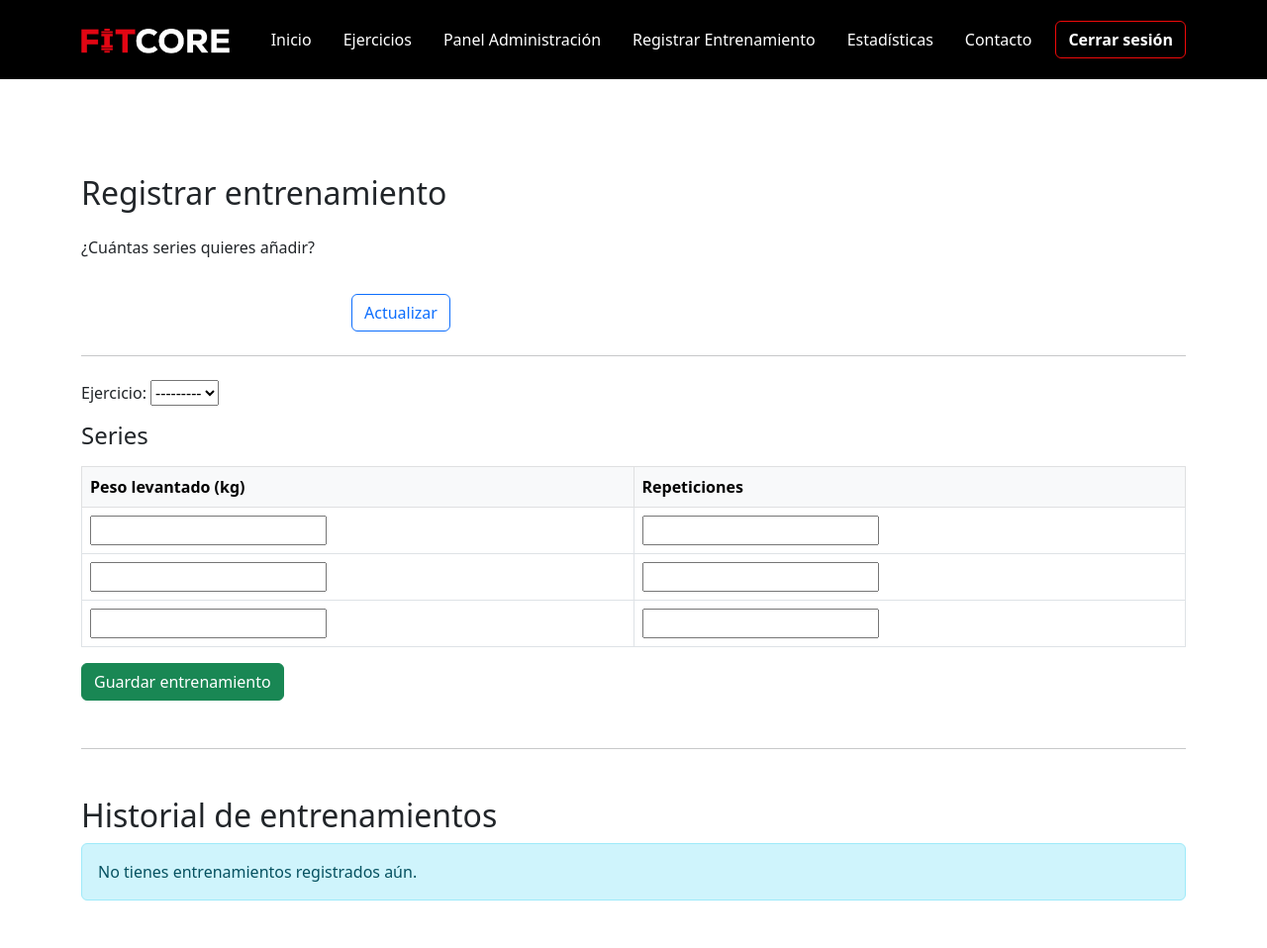
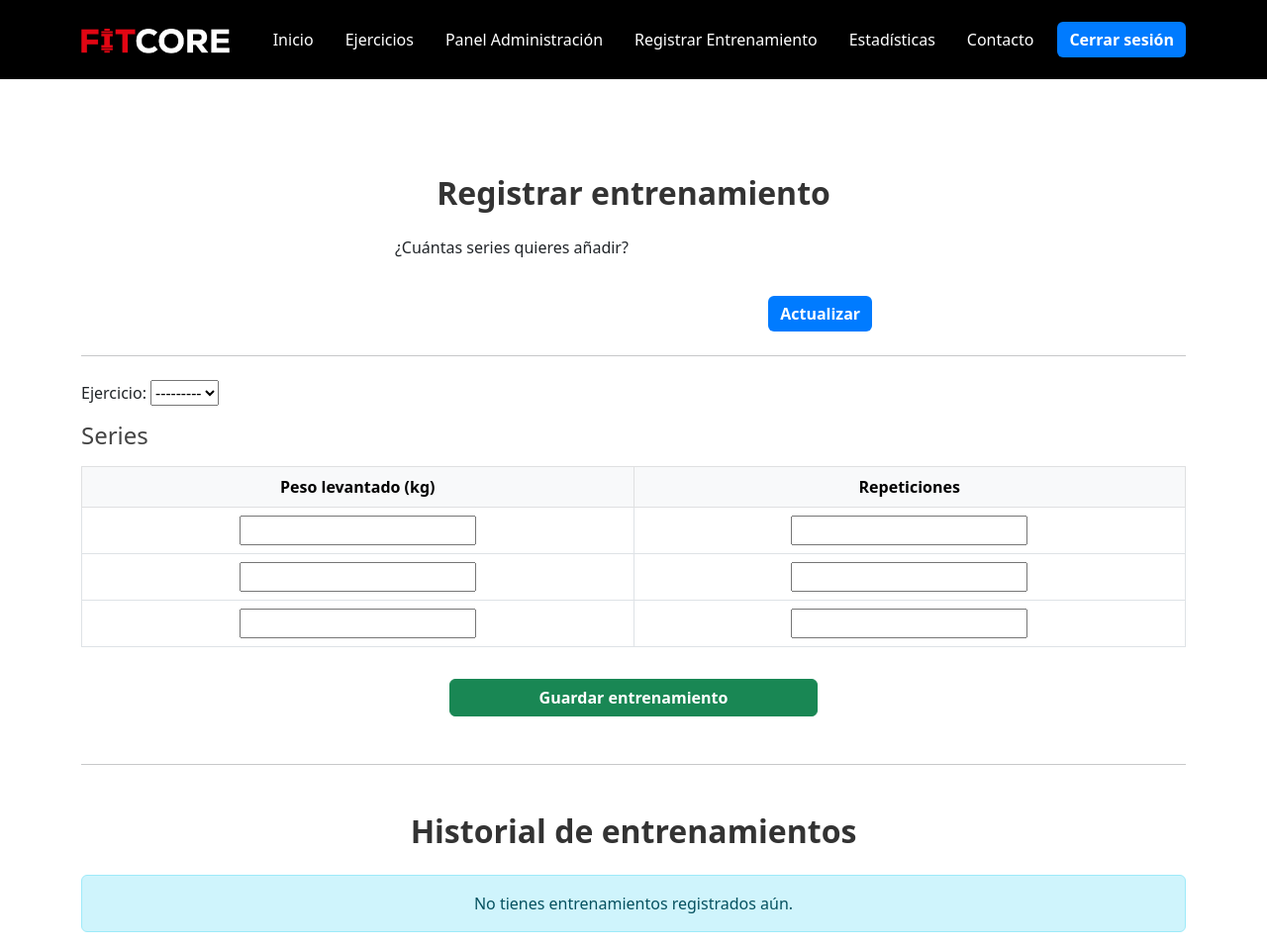
Before and after one commit to jordiruiz21/ProyectoDjango, a Django app: page /entrenamientos/progreso/ in a window 1280 px wide. Shown: the whole page at 99% size. Before the commit the page ends 910 px from the top, so only its background shows below. Run offline with Django 4.2, Linux system fonts and the light colour scheme; the visitor is signed in with stand-in values (Sample User, id 1); data that the repository does not hold is empty.

Commit message:
cambios esteticos varios

```diff
--- a/proyectoDjango/static/css/styles.css
+++ b/proyectoDjango/static/css/styles.css
@@ -318,6 +318,69 @@
             max-width: 700px;
             height: auto;
         }
+/* Registrar Entrenamientos */
+.titulo-entrenamiento,
+.titulo-historial {
+  color: #333;
+  font-weight: 600;
+}
+
+.subtitulo-series {
+  font-weight: 500;
+  color: #444;
+}
+
+.btn-cta {
+  background-color: #007bff;
+  color: white;
+  border: none;
+}
+
+.btn-cta:hover {
+  background-color: #0056b3;
+}
+
+.btn-guardar {
+  font-weight: bold;
+  font-size: 1rem;
+}
+
+.card-entrenamiento {
+  border-radius: 10px;
+  box-shadow: 0 0 10px rgba(0,0,0,0.05);
+}
+
+.cabecera-entrenamiento {
+  background-color: #f8f9fa;
+  font-weight: 500;
+}
+
+.item-serie {
+  font-size: 0.95rem;
+}
+
+.tabla-series th,
+.tabla-series td {
+  text-align: center;
+  vertical-align: middle;
+}
+
+@media (max-width: 576px) {
+  .tabla-series th,
+  .tabla-series td {
+    font-size: 14px;
+    padding: 8px;
+  }
+
+  .titulo-entrenamiento,
+  .titulo-historial {
+    font-size: 1.3rem;
+  }
+
+  .btn-guardar {
+    font-size: 0.95rem;
+  }
+}
 
 /* Estadísticas */
 .estadisticas-container {
--- a/proyectoDjango/static/js/cuerpo_interactivo.js
+++ b/proyectoDjango/static/js/cuerpo_interactivo.js
@@ -9,8 +9,8 @@ window.addEventListener('DOMContentLoaded', () => {
 
             const videosPorMusculo = {
                 biceps: ['https://www.youtube.com/embed/ykJmrZ5v0Oo', 'https://www.youtube.com/embed/6zIuAyLZPH0', 'https://www.youtube.com/embed/1Tq3QdYUuHs'],
-                triceps: ['https://www.youtube.com/embed/6SSWbAfJ9ME', 'https://www.youtube.com/embed/2-LAMcpzODU'],
-                pecho: ['https://www.youtube.com/embed/eozdVDA78K0', 'https://www.youtube.com/embed/SQHf9gqV5E4'],
+                triceps: ['https://www.youtube.com/watch?v=PTO862T8U7Y&ab_channel=EntrenamientoDiferencial', 'https://www.youtube.com/embed/2-LAMcpzODU'],
+                pecho: ['https://www.youtube.com/embed/eozdVDA78K0', 'https://www.youtube.com/watch?v=Lp9LLEGJJrI&ab_channel=ATHLEAN-XEspa%C3%B1ol', 'https://www.youtube.com/watch?v=VB09kLgJDo0&ab_channel=GymTopz'],
                 cuadriceps: ['https://www.youtube.com/embed/s6zR2T9vn2c', 'https://www.youtube.com/embed/tEoSTa1b90E'],
                 hombro: ['https://www.youtube.com/embed/2yjwXTZQDDI', 'https://www.youtube.com/embed/0JfYxMRsUCQ'],
                 gemelo: ['https://www.youtube.com/embed/-M4-G8p8fmc', 'https://www.youtube.com/embed/IUZJoSP66HI'],
--- a/proyectoDjango/templates/entrenamientos/cuerpo.html
+++ b/proyectoDjango/templates/entrenamientos/cuerpo.html
@@ -7,7 +7,7 @@
     <p>Haz clic sobre el músculo que deseas explorar para descubrir ejercicios y rutinas recomendadas.</p>
 
     <!-- Contenedor donde se inyectará el SVG -->
-    <div class="svg-container mt-4" id="svgCuerpoContainer"></div>
+    <div class="svg-container mt-4" id="svgCuerpoContainer" class="container my-4 text-center"></div>
 
     <!-- Contenedor para los videos -->
     <div class="container my-5">
--- a/proyectoDjango/templates/entrenamientos/registrar_entrenamiento.html
+++ b/proyectoDjango/templates/entrenamientos/registrar_entrenamiento.html
@@ -1,35 +1,33 @@
 {% extends 'common/header2.html' %}
 {% block content %}
-<style>
 
-</style>
 <div class="container mt-5">
-  <h2 class="mb-4 pt-5">Registrar entrenamiento</h2>
+  <h2 class="mb-4 pt-5 text-center titulo-entrenamiento">Registrar entrenamiento</h2>
 
   <!-- Formulario para elegir el número de series -->
-  <form method="get" class="row g-3 align-items-end">
-    <div class="col-auto">
+  <form method="get" class="row g-3 align-items-end justify-content-center form-series">
+    <div class="col-12 col-md-4">
       <label for="num_series" class="form-label">¿Cuántas series quieres añadir?</label>
       <input type="number" class="form-control" name="num_series" id="num_series" min="1" value="{{ num_series }}">
     </div>
-    <div class="col-auto">
-      <button type="submit" class="btn btn-outline-primary">Actualizar</button>
+    <div class="col-12 col-md-auto">
+      <button type="submit" class="btn btn-cta mt-2 mt-md-0">Actualizar</button>
     </div>
   </form>
 
   <hr class="my-4">
 
   <!-- Formulario de entrenamiento + series -->
-  <form method="post" class="mt-4">
+  <form method="post" class="mt-4 formulario-entrenamiento">
     {% csrf_token %}
     <div class="mb-3">
       {{ entrenamiento_form.as_p }}
     </div>
 
-    <h4 class="mb-3">Series</h4>
+    <h4 class="mb-3 subtitulo-series">Series</h4>
     {{ formset.management_form }}
-    <div class="table-responsive">
-      <table class="table table-bordered align-middle">
+    <div class="table-responsive tabla-series-container">
+      <table class="table table-bordered align-middle tabla-series">
         <thead class="table-light">
           <tr>
             <th scope="col">Peso levantado (kg)</th>
@@ -47,27 +45,31 @@
       </table>
     </div>
 
-    <button type="submit" class="btn btn-success">Guardar entrenamiento</button>
+    <div class="d-grid gap-2 col-md-4 mx-auto mt-3">
+      <button type="submit" class="btn btn-success btn-guardar">Guardar entrenamiento</button>
+    </div>
   </form>
 
   <hr class="my-5">
 
-  <h2>Historial de entrenamientos</h2>
+  <h2 class="mb-4 text-center titulo-historial">Historial de entrenamientos</h2>
   {% for entrenamiento in historial %}
-    <div class="card mb-3">
-      <div class="card-header">
+    <div class="card mb-3 card-entrenamiento">
+      <div class="card-header cabecera-entrenamiento">
         <strong>{{ entrenamiento.fecha }}</strong> - {{ entrenamiento.ejercicio.nombre }}
       </div>
       <div class="card-body">
         <ul class="list-group list-group-flush">
           {% for serie in entrenamiento.series %}
-            <li class="list-group-item">{{ serie.peso_levantado }} kg × {{ serie.repeticiones }} reps</li>
+            <li class="list-group-item item-serie">{{ serie.peso_levantado }} kg × {{ serie.repeticiones }} reps</li>
           {% endfor %}
         </ul>
       </div>
     </div>
   {% empty %}
-    <div class="alert alert-info">No tienes entrenamientos registrados aún.</div>
+    <div class="alert alert-info text-center mensaje-sin-entrenamientos">
+      No tienes entrenamientos registrados aún.
+    </div>
   {% endfor %}
 </div>
 
```
Also changed, not shown: proyectoDjango/templates/entrenamientos/estadisticas.html (+5 -5 lines).
